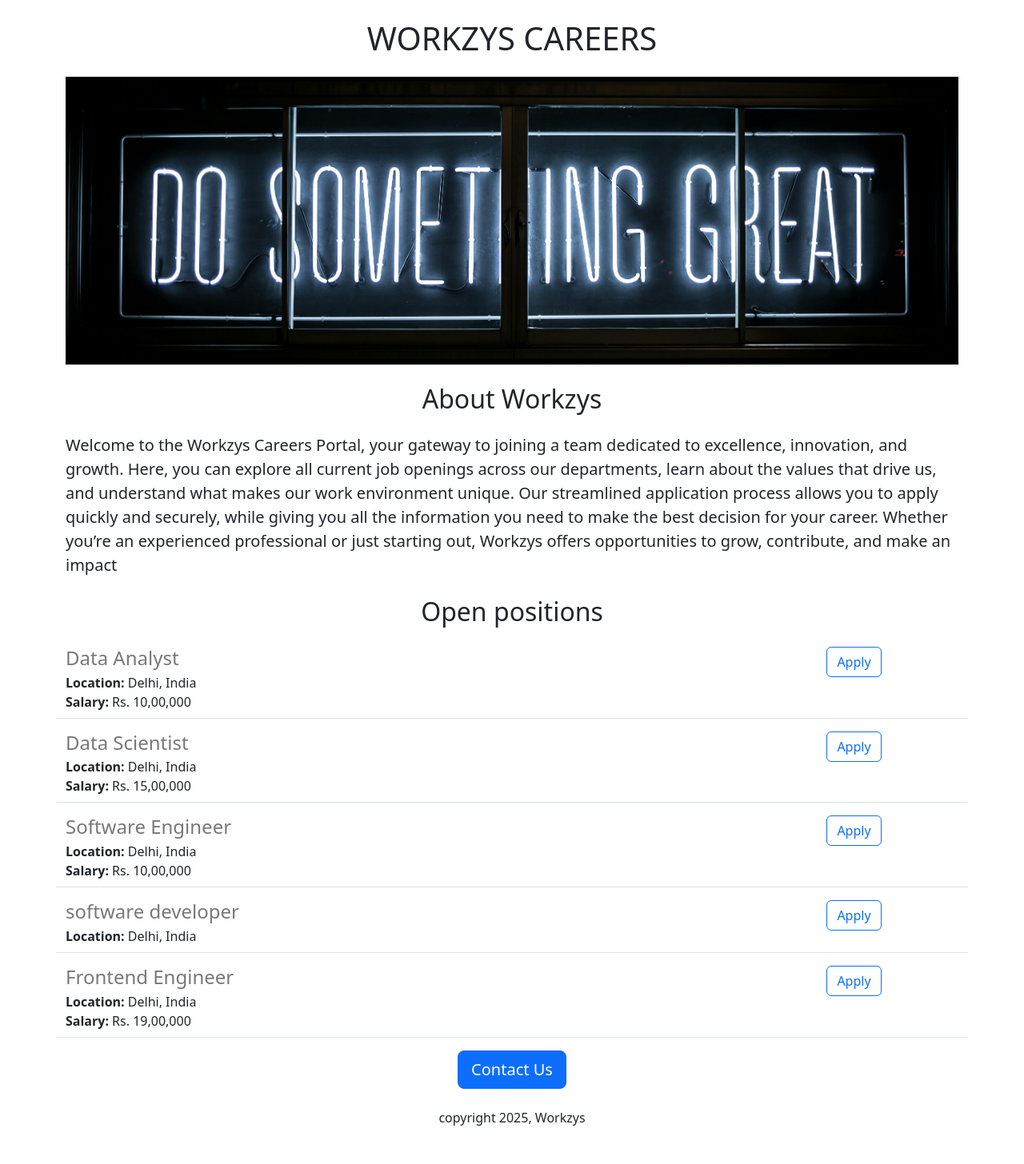
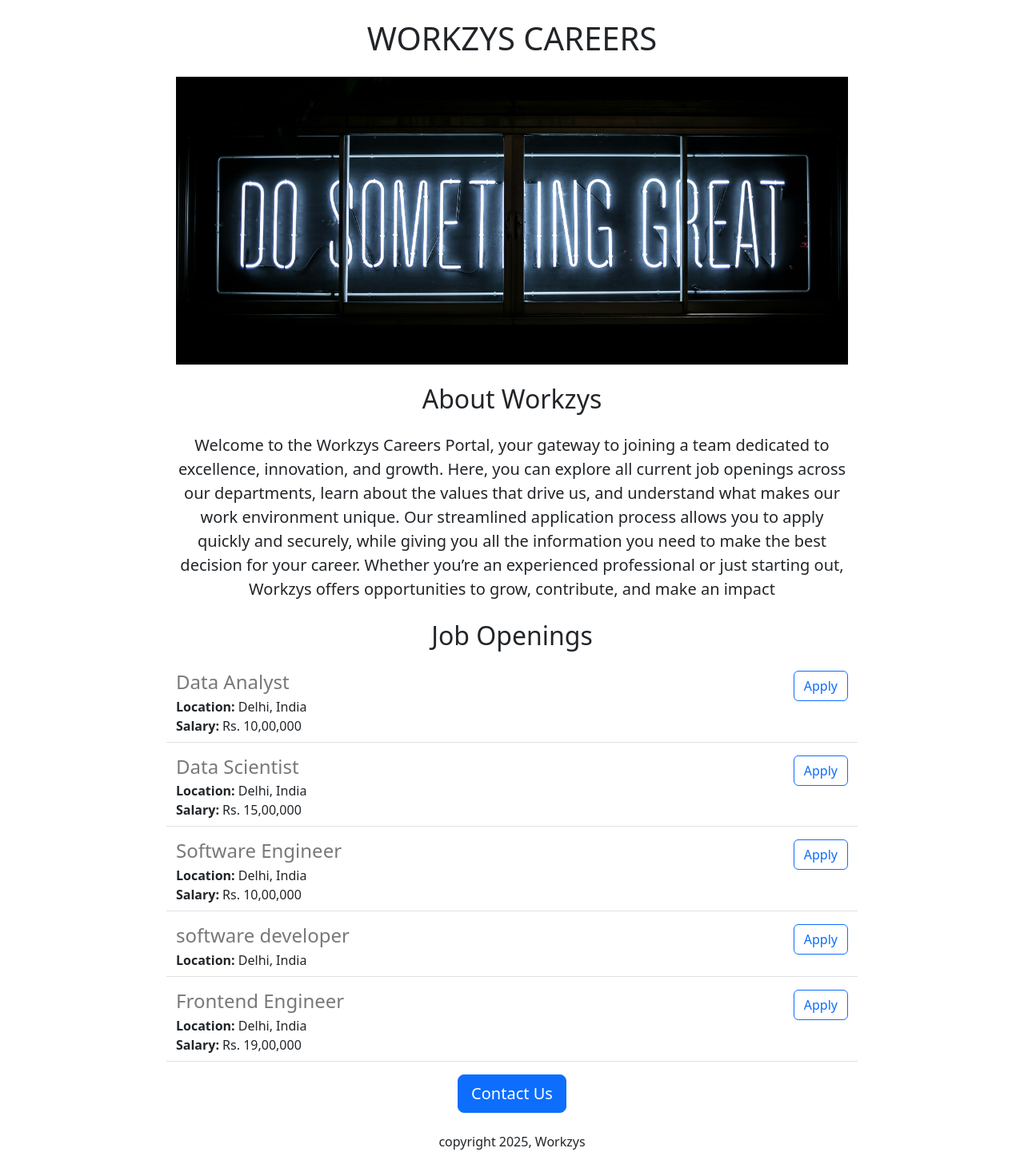
Before and after one commit to Dhyani-Muskan/career-website, a Flask app: page / in a window 1280 px wide. Shown: the whole page at 80% size. Before the commit the page ends 1408 px from the top, so only its background shows below. Run offline with Flask 3, Linux system fonts and the light colour scheme.

Commit message:
Added requirements.txt

```diff
--- /dev/null
+++ b/requirements.txt
@@ -0,0 +1,2 @@
+Flask
+gunicorn
--- a/templates/home.html
+++ b/templates/home.html
@@ -11,22 +11,26 @@
                 width: 100%;
                 object-fit: cover;
             }
+            .custom-container {
+                padding-left: 150px;
+                padding-right: 150px;
+            }
         </style>
     </head>
 
     <body>
-        <div class="container">
+        <div class="container custom-container">
         <h1 class="text-center mt-4 mb-4"> WORKZYS CAREERS </h1>
         <img class="img-fluid" id="banner" src="/static/banner.jpeg">
         <h2 class="text-center mt-4 mb-4">About Workzys</h2>
-        <p class="lead">Welcome to the Workzys Careers Portal, your gateway to joining a team dedicated to excellence, innovation,
+        <p class="lead text-center ">Welcome to the Workzys Careers Portal, your gateway to joining a team dedicated to excellence, innovation,
             and growth. Here, you can explore all current job openings across our departments, learn about the values
             that drive us, and understand what makes our work environment unique. Our streamlined application process
             allows you to apply quickly and securely, while giving you all the information you need to make the best
             decision for your career. Whether you’re an experienced professional or just starting out, Workzys offers
             opportunities to grow, contribute, and make an impact</p>
 
-        <h2 class="text-center mt-4 mb-4" >Open positions</h2>
+        <h2 class="text-center mt-4 mb-4" >Job Openings</h2>
         <p>
             {% for job in jobs %}
                {% include 'jobitem.html' %}
--- a/templates/jobitem.html
+++ b/templates/jobitem.html
@@ -13,7 +13,7 @@
         </div>
         {% endif %}
     </div>
-    <div class="col-3 text-center">
+    <div class="col-3 text-end">
         <button type="button" class="btn btn-outline-primary">Apply</button>
     </div>
 </div>
```
